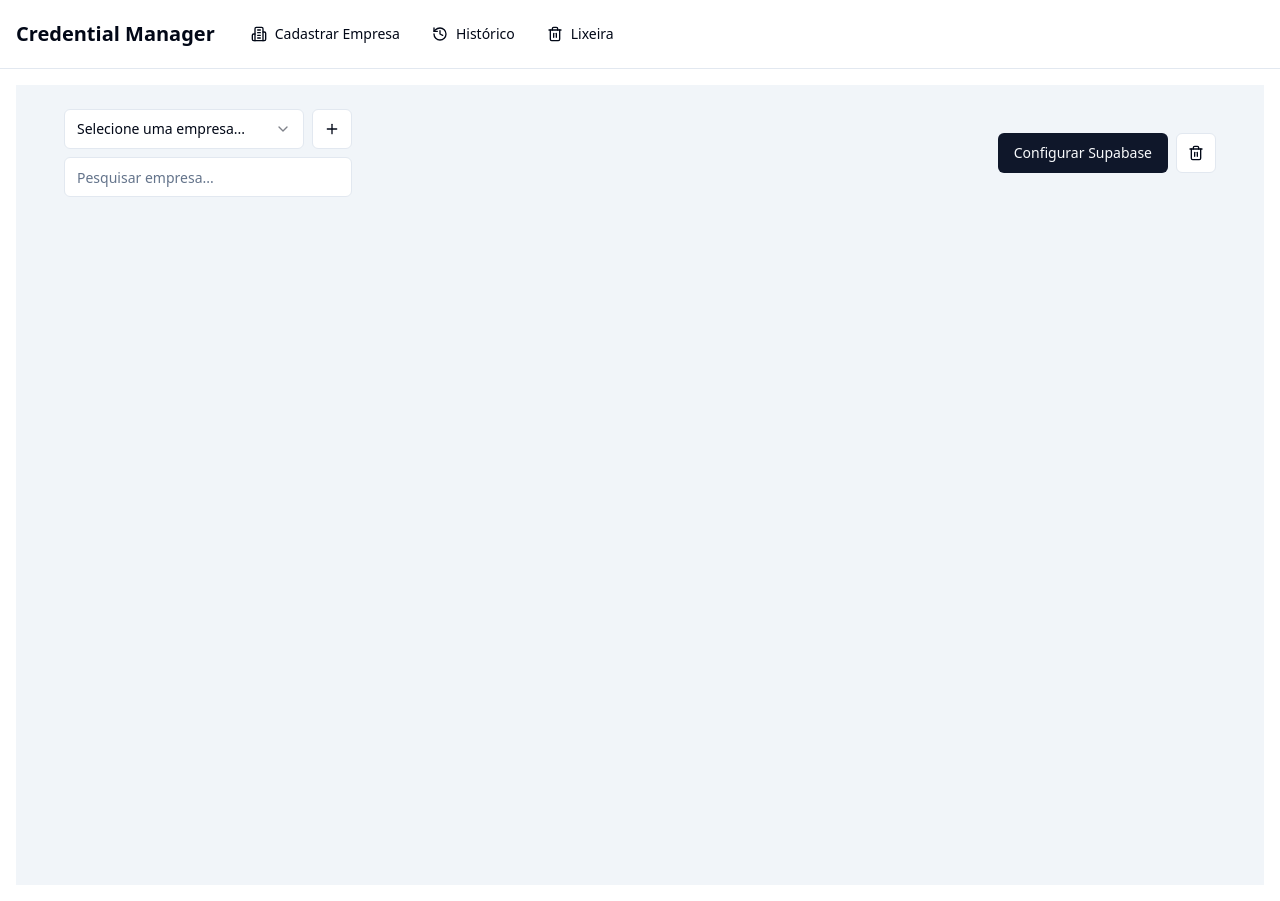
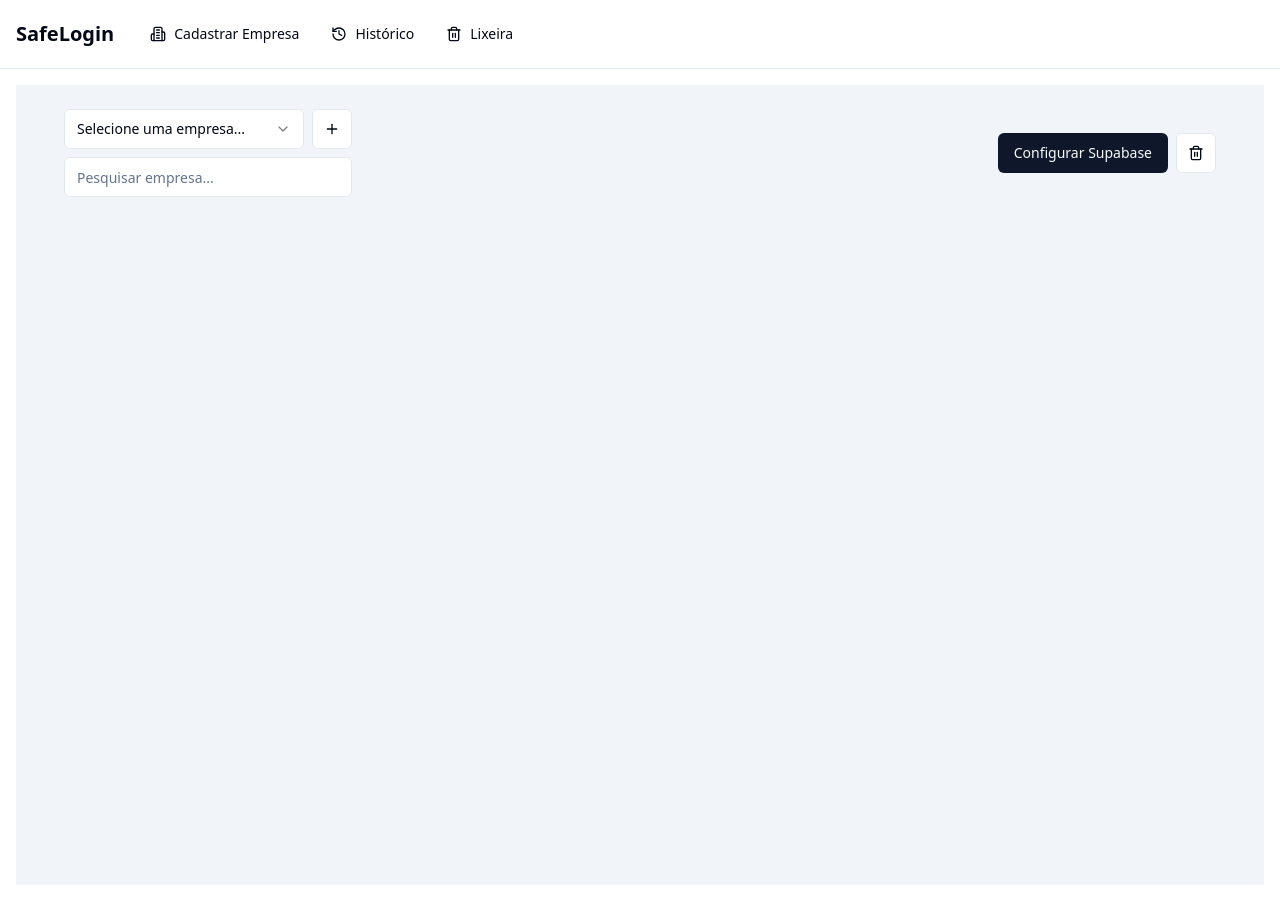
Before and after one commit to felipeandrade55/safelogin, a React (Vite) app: page / in a window 1280 px wide. Built offline with nearby package versions, Linux system fonts and the light colour scheme.

Commit message:
Rename Credential Manager to SafeLogin
Updated the application title from "Credential Manager" to "SafeLogin" in the main navigation and relevant components.
[skip gpt_engineer]

```diff
--- a/src/components/MainNav.tsx
+++ b/src/components/MainNav.tsx
@@ -6,7 +6,7 @@ export function MainNav() {
   return (
     <div className="flex items-center space-x-4 lg:space-x-6">
       <Link to="/" className="text-xl font-bold">
-        Credential Manager
+        SafeLogin
       </Link>
       <div className="ml-auto flex items-center space-x-2">
         <Button variant="ghost" size="sm" asChild>
```
